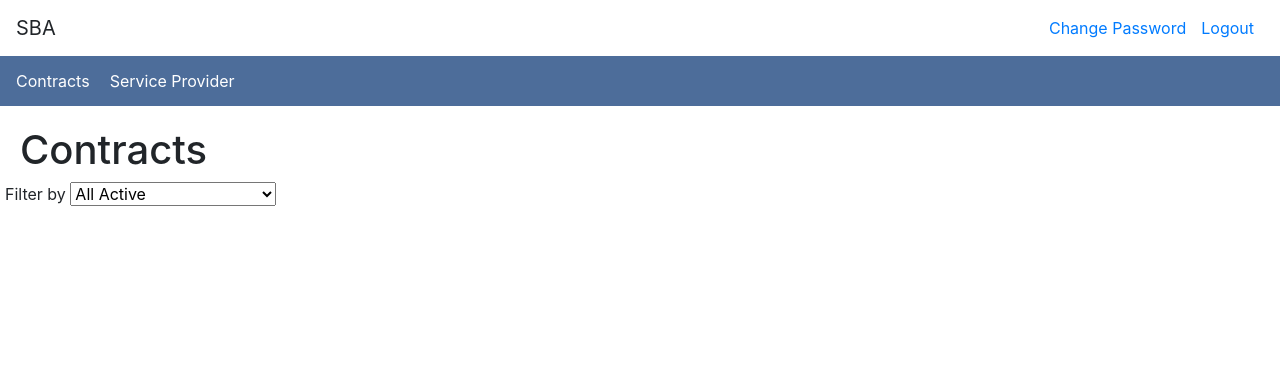
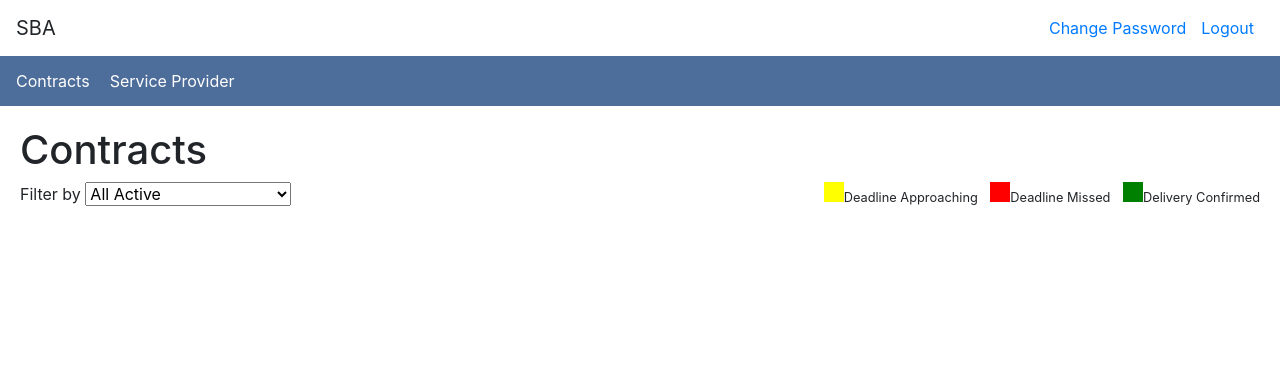
Before and after one commit to jordantjh/shipping-logistics, a Django app: page / in a window 1280 px wide. Shown: the top 366 px of the page. Run offline with Django 3.2, Linux system fonts and the light colour scheme; style sheets or scripts are compiled from the project's sources; some libraries are stand-ins or nearby versions.

Commit message:
filter row ready

```diff
--- a/logistics_proj/service_providers/static/scss/main.scss
+++ b/logistics_proj/service_providers/static/scss/main.scss
@@ -59,6 +59,41 @@
     &-content{
 
     }
+}
 
+/****************************/
+/**** Contracts.html **********/
+/****************************/
 
+.box{
+    width: 20px;
+    height: 20px;
+    display: inline-block;
+
+    &-yellow{
+        background-color: yellow;
+    }
+
+    &-red{
+        background-color: red;
+    }
+
+    &-green{
+        background-color: green;
+    }
 }
+
+.contracts-row-filter{
+    display: inline-block;
+}
+
+.contracts-row-boxes{
+    display: inline-block;
+
+    div{
+        margin-left: 8px;
+    }
+
+    small{
+    }
+}
--- a/logistics_proj/service_providers/templates/contracts.html
+++ b/logistics_proj/service_providers/templates/contracts.html
@@ -8,8 +8,8 @@
         <h1>Contracts</h1>
     </div>
     <div class="sp-body-content">
-        <div class="row">
-            <div class="filter">
+        <div class="contracts-row">
+            <div class="contracts-row-filter">
                 Filter by
                 <select>
                     <option>All Active</option>
@@ -21,6 +21,11 @@
                     <option>Canceled</option>
                 </select>
             </div>
+            <div class="contracts-row-boxes float-right">
+                <div class="box box-yellow"></div><small>Deadline Approaching</small>
+                <div class="box box-red"></div><small>Deadline Missed</small>
+                <div class="box box-green"></div><small>Delivery Confirmed</small>
+            </div>
         </div>
     </div>
 </div>
```
Also changed, not shown: logistics_proj/static/scss/main.css, 1 other file.
